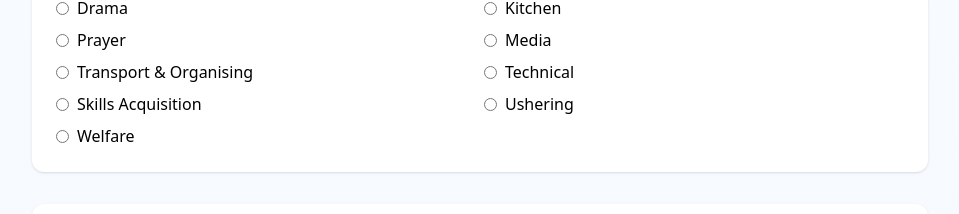
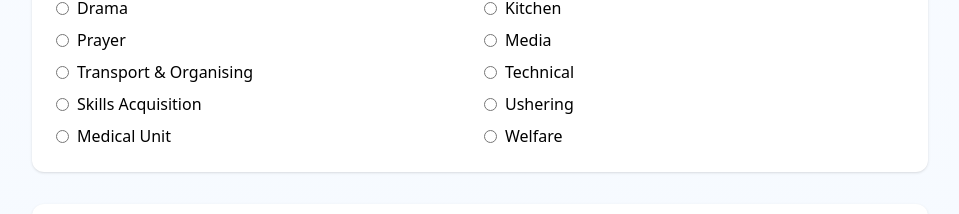
Before and after one commit to johnsmccain/reach_out_-to_all, a React (Vite) app: page /registration in a window 1280 px wide. Shown: the part 2059-2273 px from the top of the page, without its empty margins (160-1119 px from the left). Built offline with nearby package versions, Linux system fonts and the light colour scheme; no server answers.

Commit message:
Fix: add medical Unit

```diff
--- a/src/pages/Registration.tsx
+++ b/src/pages/Registration.tsx
@@ -47,6 +47,7 @@ const unitOptions = [
   "Technical",
   "Skills Acquisition",
   "Ushering",
+  "Medical Unit",
   "Welfare",
 ] as const;
 
@@ -134,15 +135,15 @@ export default function Registration() {
     const scriptURL = `https://script.google.com/macros/s/${import.meta.env.VITE_SHEET_API_KEY}/exec`
 
 
-      // Placeholder: wire to Supabase or EmailJS here
-      // For now, just log and toast success
-      const response = await fetch(scriptURL, { method: 'POST', body: JSON.stringify({ ...values }) })
-      console.log(response)
+    // Placeholder: wire to Supabase or EmailJS here
+    // For now, just log and toast success
+    const response = await fetch(scriptURL, { method: 'POST', body: JSON.stringify({ ...values }) })
+    console.log(response)
     if (response.ok) {
       await new Promise((r) => setTimeout(r, 600));
       toast.success("Registration submitted. We'll be in touch soon!");
       reset();
-    } else  {
+    } else {
       toast.error("Submission failed. Please try again.");
     }
   };
```
